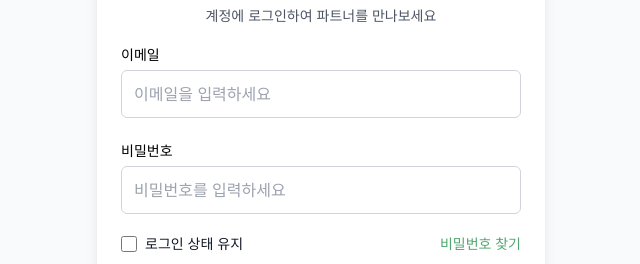
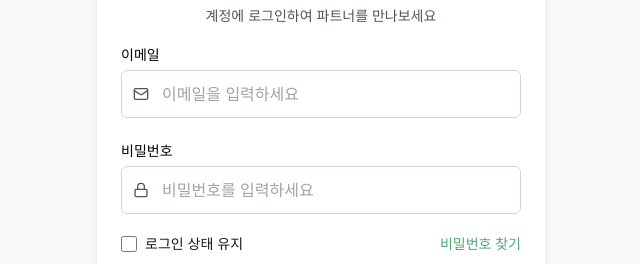
Before and after one commit to yhlee777/mobile-first-app, a Next.js app: page /login in a window 1280 px wide. Shown: the part 210-474 px from the top of the page, without its empty margins (319-959 px from the left). Built offline with nearby package versions, Linux system fonts and the light colour scheme.

Commit message:
feat: <msg>

```diff
--- a/app/advertiser/page.tsx
+++ b/app/advertiser/page.tsx
@@ -468,8 +468,14 @@ export default function AdvertiserDashboard() {
                       asChild
                     >
                       <Link href={`/advertiser/influencer/${influencer.id}`}>
+                      <Button
+                        variant="outline"
+                        size="sm"
+                        className="w-full mt-2 text-xs border-gray-300 text-gray-700 hover:bg-gray-50 hover:text-gray-900 hover:border-gray-400 h-8 transition-all"
+                      >
                         자세히 보기
-                      </Link>
+                      </Button>
+                    </Link>
                     </Button>
                   </div>
                 </CardContent>
--- a/app/auth/signup/page.tsx
+++ b/app/auth/signup/page.tsx
@@ -127,7 +127,7 @@ export default function AdvertiserSignupPage() {
             <div className="space-y-2">
               <Label htmlFor="companyName">회사명</Label>
               <div className="relative">
-                <Building className="absolute left-3 top-2.5 h-5 w-5 text-gray-400" />
+                <Building className="absolute left-3 top-2.5 h-5 w-5 text-gray-600" />
                 <Input
                   id="companyName"
                   type="text"
@@ -143,7 +143,7 @@ export default function AdvertiserSignupPage() {
             <div className="space-y-2">
               <Label htmlFor="email">이메일</Label>
               <div className="relative">
-                <Mail className="absolute left-3 top-2.5 h-5 w-5 text-gray-400" />
+                <Mail className="absolute left-3 top-2.5 h-5 w-5 text-gray-600" />
                 <Input
                   id="email"
                   type="email"
@@ -162,7 +162,7 @@ export default function AdvertiserSignupPage() {
             <div className="space-y-2">
               <Label htmlFor="password">비밀번호</Label>
               <div className="relative">
-                <Lock className="absolute left-3 top-2.5 h-5 w-5 text-gray-400" />
+                <Lock className="absolute left-3 top-2.5 h-5 w-5 text-gray-600" />
                 <Input
                   id="password"
                   type="password"
@@ -179,7 +179,7 @@ export default function AdvertiserSignupPage() {
             <div className="space-y-2">
               <Label htmlFor="passwordConfirm">비밀번호 확인</Label>
               <div className="relative">
-                <Lock className="absolute left-3 top-2.5 h-5 w-5 text-gray-400" />
+                <Lock className="absolute left-3 top-2.5 h-5 w-5 text-gray-600" />
                 <Input
                   id="passwordConfirm"
                   type="password"
--- a/app/influencer/onboarding/page.tsx
+++ b/app/influencer/onboarding/page.tsx
@@ -59,7 +59,7 @@ export default function InfluencerOnboarding() {
       .single()
 
     if (existingInfluencer) {
-      router.push('/influencer/dashboard')
+      router.push('/dashboard')
     }
   }
 
--- a/app/influencer/signup/page.tsx
+++ b/app/influencer/signup/page.tsx
@@ -127,7 +127,7 @@ export default function InfluencerSignupPage() {
             <div className="space-y-2">
               <Label htmlFor="name">이름</Label>
               <div className="relative">
-                <User className="absolute left-3 top-2.5 h-5 w-5 text-gray-400" />
+                <User className="absolute left-3 top-2.5 h-5 w-5 text-gray-600" />
                 <Input
                   id="name"
                   type="text"
@@ -143,7 +143,7 @@ export default function InfluencerSignupPage() {
             <div className="space-y-2">
               <Label htmlFor="email">이메일</Label>
               <div className="relative">
-                <Mail className="absolute left-3 top-2.5 h-5 w-5 text-gray-400" />
+                <Mail className="absolute left-3 top-2.5 h-5 w-5 text-gray-600" />
                 <Input
                   id="email"
                   type="email"
@@ -162,7 +162,7 @@ export default function InfluencerSignupPage() {
             <div className="space-y-2">
               <Label htmlFor="password">비밀번호</Label>
               <div className="relative">
-                <Lock className="absolute left-3 top-2.5 h-5 w-5 text-gray-400" />
+                <Lock className="absolute left-3 top-2.5 h-5 w-5 text-gray-600" />
                 <Input
                   id="password"
                   type="password"
@@ -179,7 +179,7 @@ export default function InfluencerSignupPage() {
             <div className="space-y-2">
               <Label htmlFor="passwordConfirm">비밀번호 확인</Label>
               <div className="relative">
-                <Lock className="absolute left-3 top-2.5 h-5 w-5 text-gray-400" />
+                <Lock className="absolute left-3 top-2.5 h-5 w-5 text-gray-600" />
                 <Input
                   id="passwordConfirm"
                   type="password"
--- a/app/login/page.tsx
+++ b/app/login/page.tsx
@@ -10,6 +10,8 @@ import Link from 'next/link'
 import { useRouter } from 'next/navigation'
 import {
   ArrowLeft,
+  Mail,
+  Lock,
   Loader2,
 } from 'lucide-react'
 
@@ -123,14 +125,15 @@ export default function LoginPage() {
             <form onSubmit={handleSubmit} className="space-y-4 sm:space-y-5">
               <div>
                 <Label htmlFor="email">이메일</Label>
-                <div className="mt-1">
+                <div className="mt-1 relative">
+                  <Mail className="absolute left-3 top-1/2 transform -translate-y-1/2 h-4 w-4 text-gray-600" />
                   <Input
                     id="email"
                     type="email"
                     value={email}
                     onChange={(e) => setEmail(e.target.value)}
                     placeholder="이메일을 입력하세요"
-                    className="h-11 sm:h-12 text-base"
+                    className="pl-10 h-11 sm:h-12 text-base"
                     disabled={loading}
                     autoComplete="email"
                   />
@@ -139,14 +142,15 @@ export default function LoginPage() {
 
               <div>
                 <Label htmlFor="password">비밀번호</Label>
-                <div className="mt-1">
+                <div className="mt-1 relative">
+                  <Lock className="absolute left-3 top-1/2 transform -translate-y-1/2 h-4 w-4 text-gray-600" />
                   <Input
                     id="password"
                     type="password"
                     value={password}
                     onChange={(e) => setPassword(e.target.value)}
                     placeholder="비밀번호를 입력하세요"
-                    className="h-11 sm:h-12 text-base"
+                    className="pl-10 h-11 sm:h-12 text-base"
                     disabled={loading}
                     autoComplete="current-password"
                   />
```
